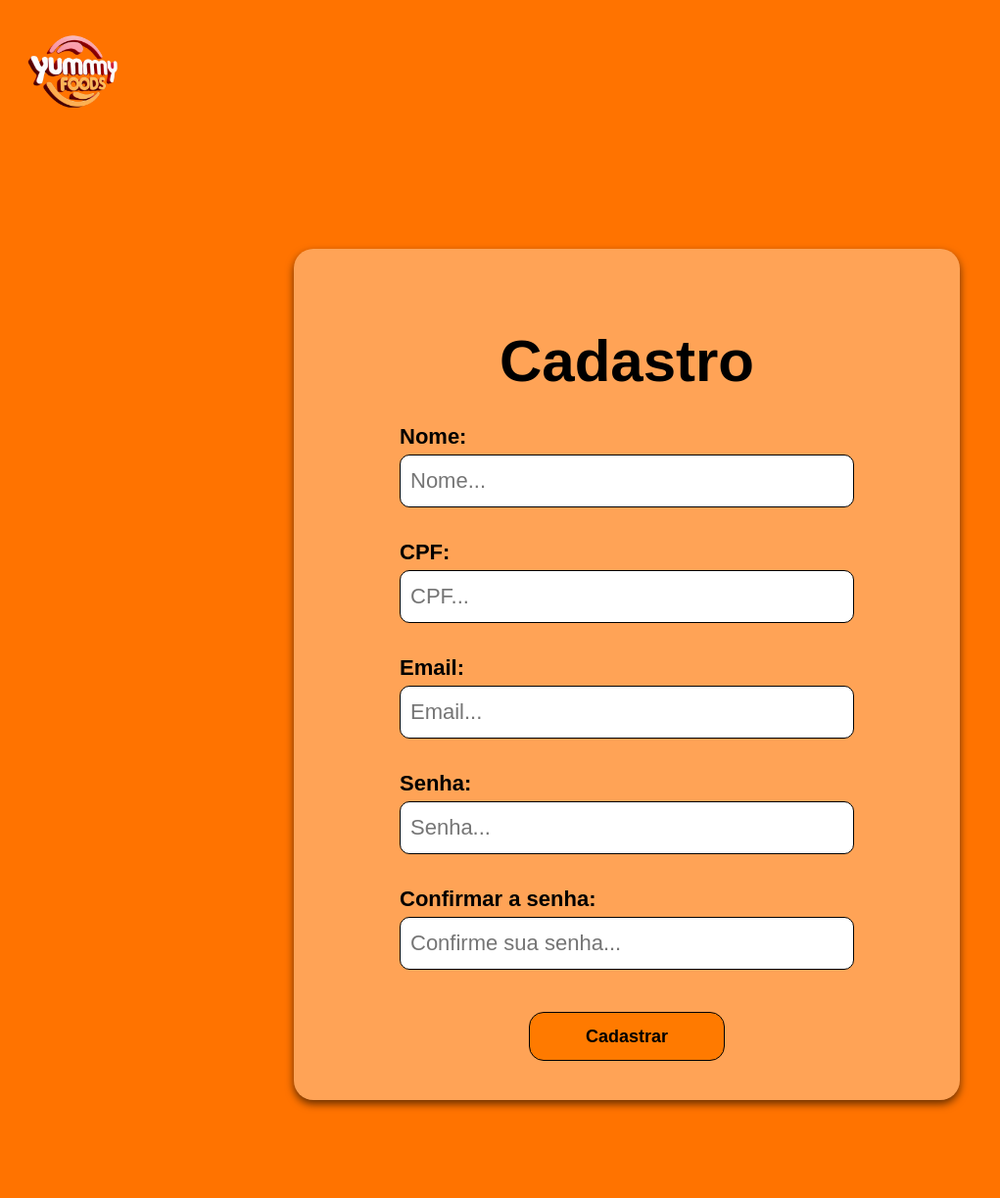
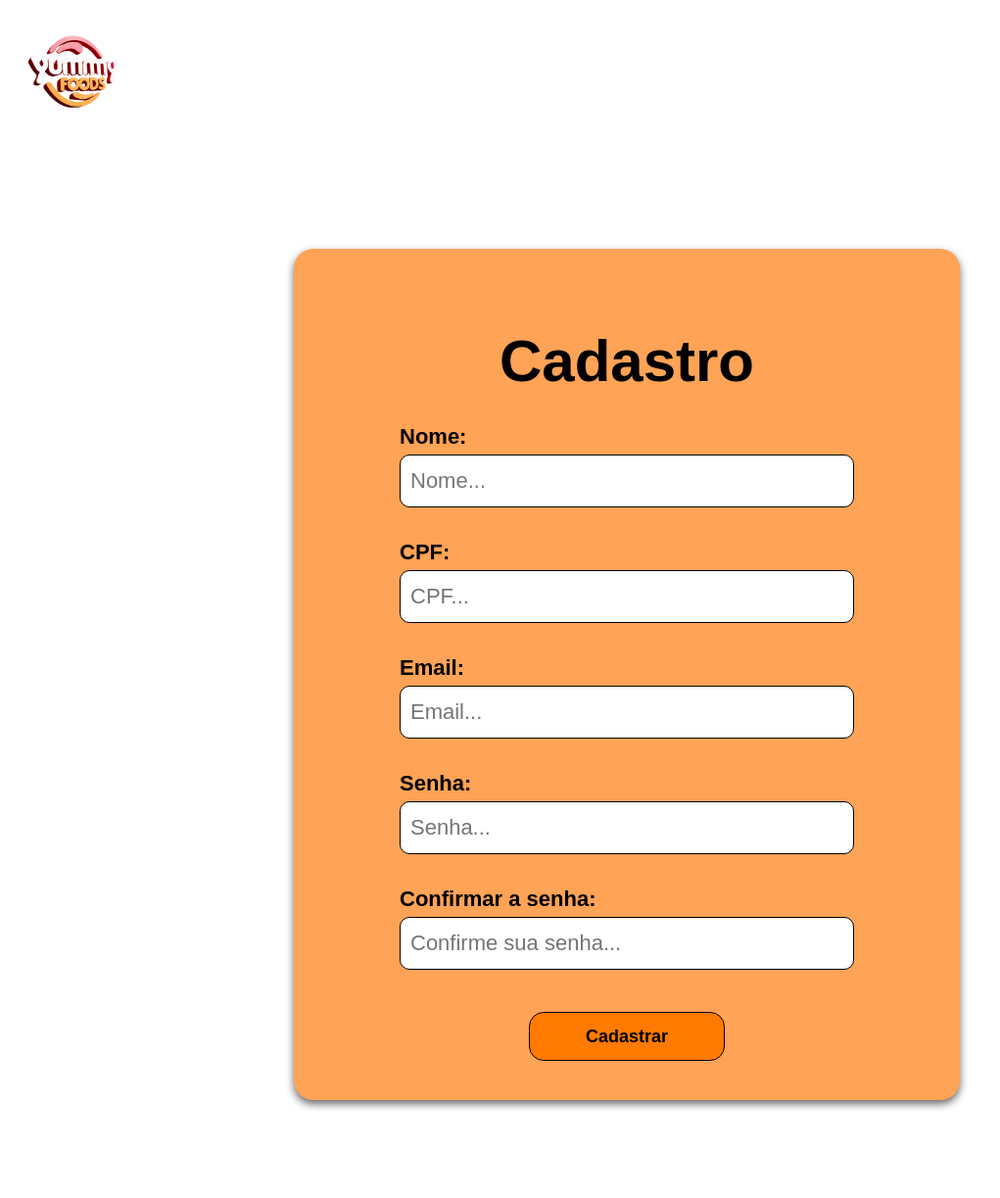
Before and after one commit to Vinicius0421/projeto_tcc, a PHP site: page /cadastro.html in a window 1280 px wide. Shown: the whole page at 98% size, without its empty margins (0-1021 px from the left). Run offline with PHP 8.4, Linux system fonts and the light colour scheme.

Commit message:
MUDEI A COR PARA BRANCO

```diff
--- a/projeto_tcc/projeto_tcc/area_funcionario/cadastro/cadastro.css
+++ b/projeto_tcc/projeto_tcc/area_funcionario/cadastro/cadastro.css
@@ -1,6 +1,6 @@
 body {
     font-family: Arial, sans-serif;
-    background-color: #ff7300;
+    background-color: #ffffff;
     margin: 0;
     padding: 0;
 }
```
